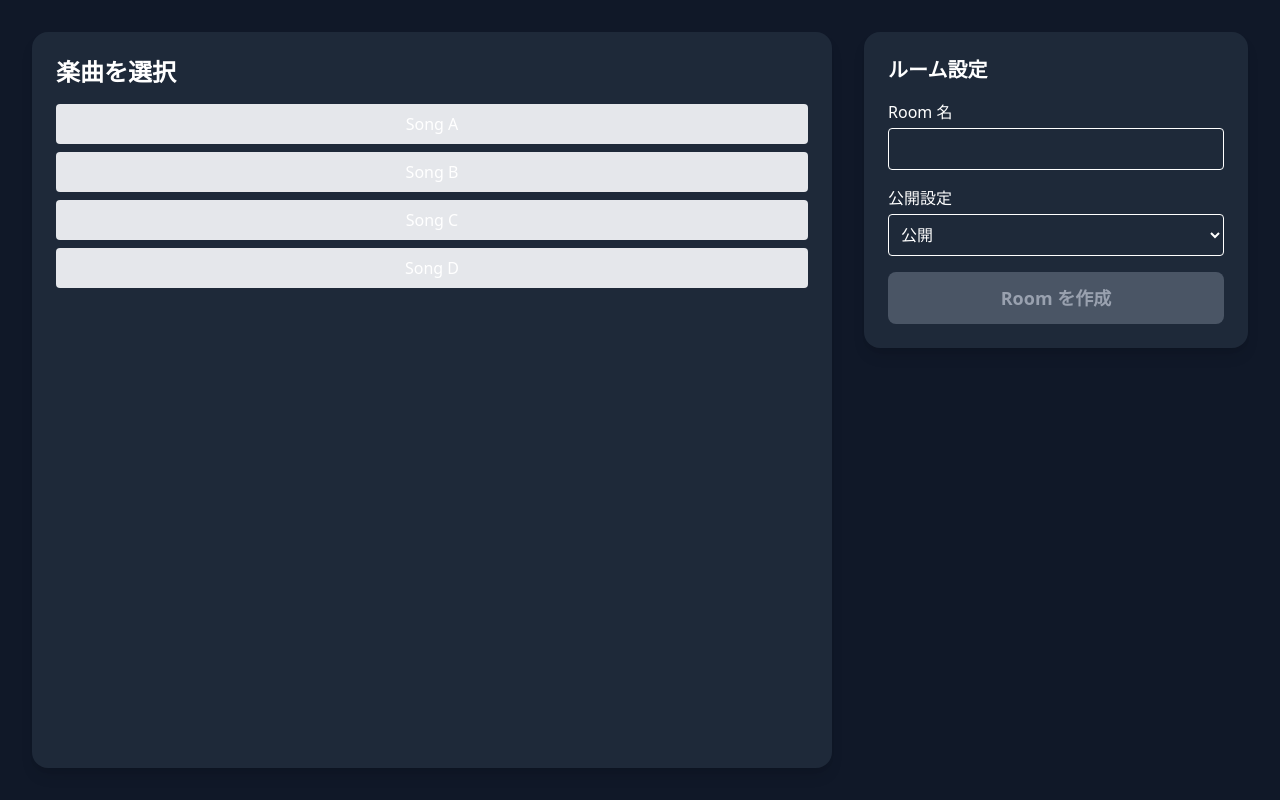
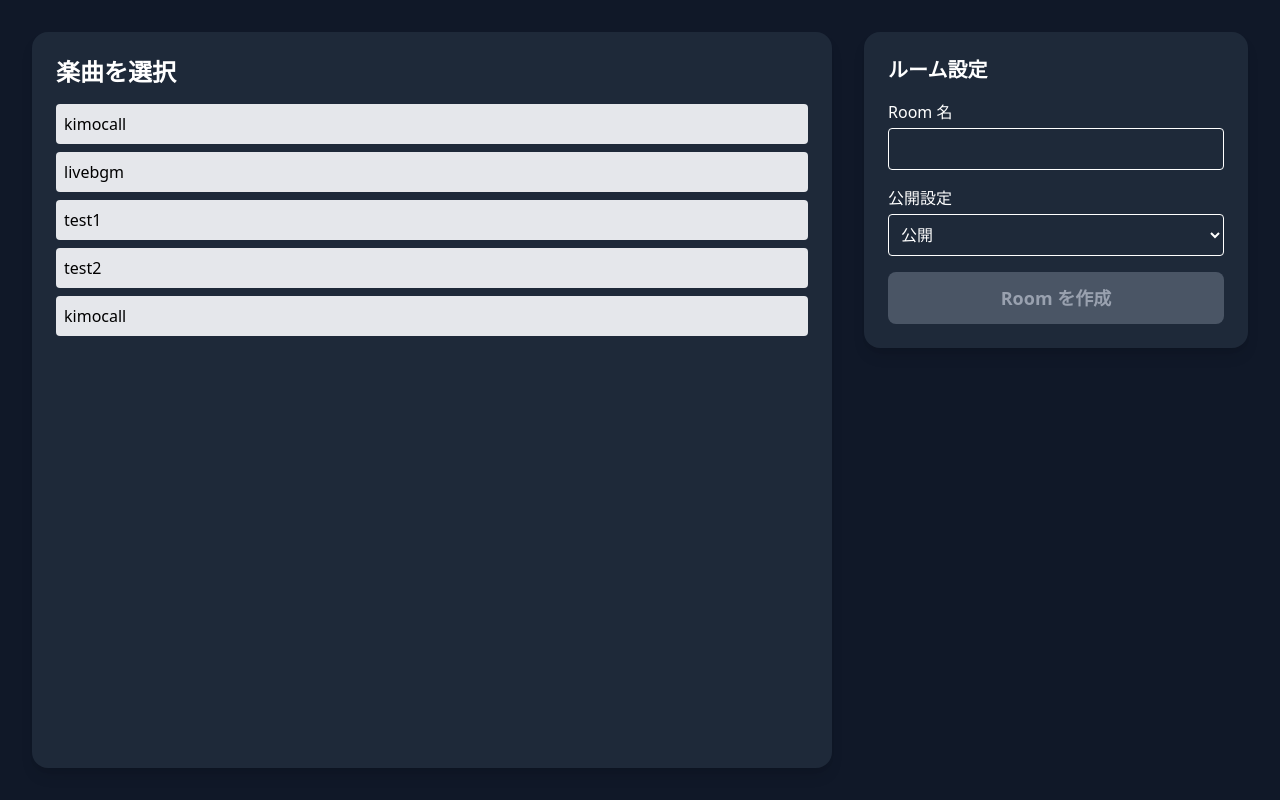
Before and after one commit to Kan-O435/Ptera-cup-front, a Next.js app: page /room/create in a window 1280 px wide. Built offline with nearby package versions, Linux system fonts and the light colour scheme.

Commit message:
modify encode

```diff
--- a/src/app/room/create/components/SongList.tsx
+++ b/src/app/room/create/components/SongList.tsx
@@ -6,15 +6,20 @@ type SongListProps = {
 };
 
 export default function SongList({ selectedSong, setSelectedSong }: SongListProps) {
-  const songs = ['Song A', 'Song B', 'Song C', 'Song D'];
+  // 曲リスト（重複ありでもOK）
+  const songs = ['kimocall', 'livebgm', 'test1', 'test2', 'kimocall'];
+
+  const handleSelect = (song: string) => {
+    setSelectedSong(song); // 曲名単位で選択
+  };
 
   return (
     <div className="flex flex-col gap-2">
-      {songs.map((song) => (
+      {songs.map((song, index) => (
         <button
-          key={song}
-          onClick={() => setSelectedSong(song)}
-          className={`p-2 rounded ${
+          key={index} // 重複してもOK
+          onClick={() => handleSelect(song)}
+          className={`p-2 rounded text-black text-left ${
             selectedSong === song ? 'bg-blue-500 text-white' : 'bg-gray-200'
           }`}
         >
--- a/src/app/room/upload/page.tsx
+++ b/src/app/room/upload/page.tsx
@@ -19,7 +19,7 @@ export default function UploadPage() {
   const handleSubmit = (e: React.FormEvent) => {
     e.preventDefault();
     if (fileName) {
-      setMessage(`"${fileName}" の保存に成功しました！（※ダミー）`);
+      setMessage(`"${fileName}" の保存に成功しました！`);
     } else {
       setMessage('ファイルを選択してください。');
     }
```
